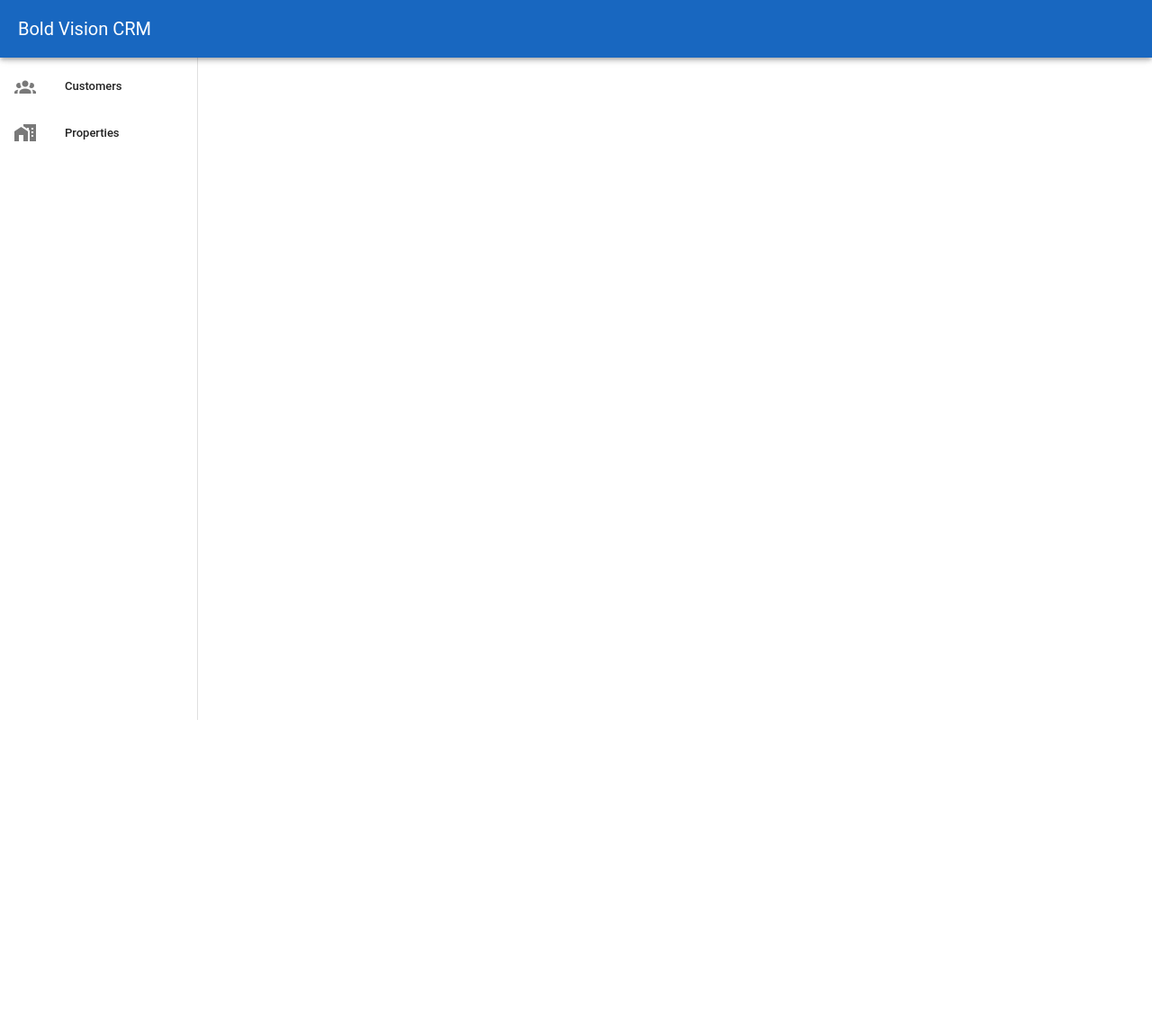
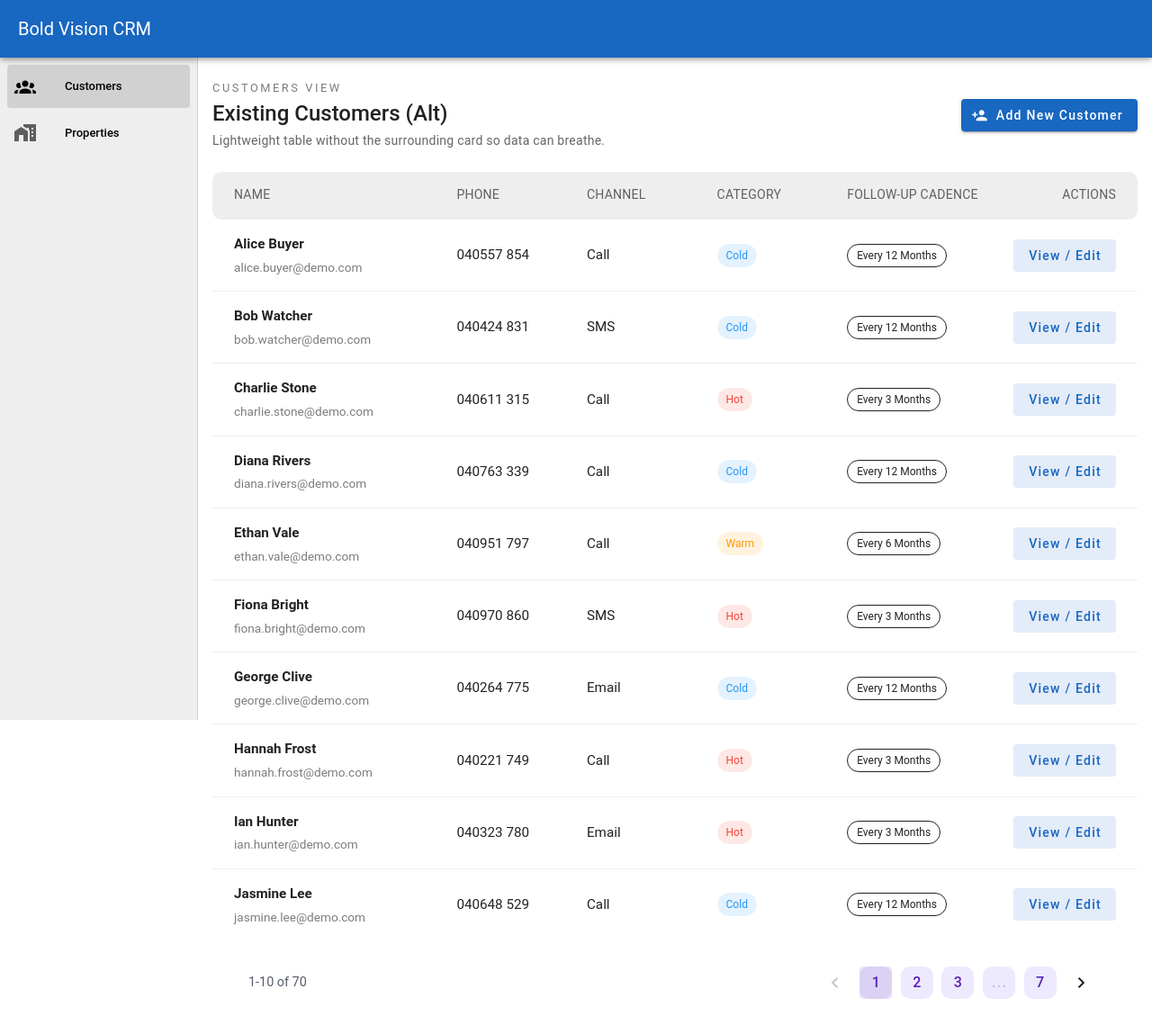
Before and after one commit to Sakada-lim/CRM-Project, a Vue app in the folder Bold_Vision_CRM/: page /customers in a window 1280 px wide. Shown: the whole page at 90% size. Before the commit the page ends 800 px from the top, so only its background shows below. Built offline with nearby package versions, Linux system fonts and the light colour scheme.

Commit message:
Design and implemented a new layout for the Customer page

```diff
--- a/Bold_Vision_CRM/src/App.vue
+++ b/Bold_Vision_CRM/src/App.vue
@@ -4,10 +4,10 @@
       <v-app-bar-title>Bold Vision CRM</v-app-bar-title>
     </v-app-bar>
 
-    <v-navigation-drawer app permanent width="220">
+    <v-navigation-drawer app permanent width="220" color="grey-lighten-3">
       <v-list nav dense>
         <v-list-item
-          :to="{ name: 'existing-customers' }"
+          :to="{ name: 'customers' }"
           link
           prepend-icon="mdi-account-group"
           title="Customers"
@@ -22,7 +22,7 @@
     </v-navigation-drawer>
 
     <v-main>
-      <v-container class="py-6">
+      <v-container class="py-6" >
         <router-view />
       </v-container>
     </v-main>
--- /dev/null
+++ b/Bold_Vision_CRM/src/components/base/BasePaginationFooter.vue
@@ -0,0 +1,114 @@
+<template>
+  <div class="pagination-footer" v-bind="$attrs">
+    <span v-if="label" class="pagination-label">{{ label }}</span>
+    <v-pagination
+      v-model="internalPage"
+      :length="length"
+      :total-visible="totalVisible"
+      :density="density"
+      class="pagination-control"
+    />
+  </div>
+</template>
+
+<script setup>
+import { computed, watch } from 'vue';
+
+const props = defineProps({
+  modelValue: {
+    type: Number,
+    default: 1,
+  },
+  length: {
+    type: Number,
+    required: true,
+  },
+  totalVisible: {
+    type: Number,
+    default: 5,
+  },
+  density: {
+    type: String,
+    default: 'comfortable',
+  },
+  label: {
+    type: String,
+    default: '',
+  },
+});
+
+const emit = defineEmits(['update:modelValue']);
+
+const clampValue = (value) => {
+  const parsed = Number(value) || 1;
+  const upperBound = Math.max(props.length || 1, 1);
+  if (parsed < 1) return 1;
+  if (parsed > upperBound) return upperBound;
+  return parsed;
+};
+
+const internalPage = computed({
+  get() {
+    return clampValue(props.modelValue);
+  },
+  set(value) {
+    emit('update:modelValue', clampValue(value));
+  },
+});
+
+watch(
+  () => props.length,
+  () => {
+    const clamped = clampValue(props.modelValue);
+    if (clamped !== props.modelValue) {
+      emit('update:modelValue', clamped);
+    }
+  }
+);
+</script>
+
+<style scoped>
+.pagination-footer {
+  --pagination-padding: 0 clamp(16px, 4vw, 40px);
+  --pagination-gap: 12px;
+  --pagination-margin-top: 24px;
+  display: flex;
+  align-items: center;
+  justify-content: space-between;
+  flex-wrap: wrap;
+  gap: var(--pagination-gap);
+  padding: var(--pagination-padding);
+  margin-top: var(--pagination-margin-top);
+}
+
+.pagination-label {
+  font-size: 0.9rem;
+  color: rgba(15, 23, 42, 0.7);
+}
+
+.pagination-control {
+  margin-left: auto;
+}
+
+.pagination-control :deep(.v-pagination__item) {
+  background-color: #ede9fe;
+  color: #5b21b6;
+  border-radius: 10px;
+}
+
+.pagination-control :deep(.v-pagination__item--active) {
+  background-color: #5b21b6;
+  color: white;
+}
+
+@media (max-width: 640px) {
+  .pagination-footer {
+    flex-direction: column;
+    align-items: flex-start;
+  }
+
+  .pagination-control {
+    margin-left: 0;
+  }
+}
+</style>
--- a/Bold_Vision_CRM/src/router/index.js
+++ b/Bold_Vision_CRM/src/router/index.js
@@ -1,11 +1,12 @@
-import { createRouter, createWebHistory } from 'vue-router'
-import HomeView from '../views/HomeView.vue'
+import { createRouter, createWebHistory } from 'vue-router';
+import HomeView from '../views/HomeView.vue';
 
-import ExistingCustomersView from '../views/CustomersView.vue'
-import CustomerDetailView from '../views/CustomerDetailView.vue'
+import CustomersView from '../views/CustomersView.vue';
+import CustomersModernView from '../views/CustomersModernView.vue';
+import CustomerDetailView from '../views/CustomerDetailView.vue';
 
-import PropertiesView from '../views/PropertiesView.vue'
-import PropertyDetailsView from '../views/PropertyDetailsView.vue'
+import PropertiesView from '../views/PropertiesView.vue';
+import PropertyDetailsView from '../views/PropertyDetailsView.vue';
 
 const router = createRouter({
   history: createWebHistory(import.meta.env.BASE_URL),
@@ -16,9 +17,15 @@ const router = createRouter({
       component: HomeView,
     },
     {
-      path: '/existing-customers',
-      name: 'existing-customers',
-      component: ExistingCustomersView,
+      path: '/customers',
+      name: 'customers',
+      component: CustomersModernView,
+      alias: ['/customers-modern'],
+    },
+    {
+      path: '/customers-legacy',
+      name: 'customers-legacy',
+      component: CustomersView,
     },
     {
       path: '/properties',
--- a/Bold_Vision_CRM/src/stores/customerStore.js
+++ b/Bold_Vision_CRM/src/stores/customerStore.js
@@ -2,7 +2,7 @@ import { defineStore } from 'pinia'
 
 export const useCustomerStore = defineStore('customers', {
   state: () => ({
-    customers: Array.from({ length: 50 }).map((_, i) => {
+    customers: Array.from({ length: 70 }).map((_, i) => {
       const id = i + 1
 
       const names = [
@@ -56,6 +56,16 @@ export const useCustomerStore = defineStore('customers', {
         'Zoe Harper',
         'Jonas Pike',
         'Rina Storm',
+        'Caleb Ortiz',
+        'Delia Brooks',
+        'Emilio Navarro',
+        'Freya Lang',
+        'Grayson Pierce',
+        'Helena Marsh',
+        'Imani Talbot',
+        'Jorge Salas',
+        'Kara West',
+        'Lennox Park',
       ]
 
       const name = names[i % names.length]
--- a/Bold_Vision_CRM/src/views/CustomerDetailView.vue
+++ b/Bold_Vision_CRM/src/views/CustomerDetailView.vue
@@ -238,7 +238,7 @@ if (original.value) {
 
 // breadcrumbs
 const breadcrumbs = computed(() => [
-  { title: 'Existing customers', to: { name: 'existing-customers' } },
+  { title: 'Existing customers', to: { name: 'customers' } },
   { title: editable.value.name || 'Customer details', disabled: true },
 ])
 
--- /dev/null
+++ b/Bold_Vision_CRM/src/views/CustomersModernView.vue
@@ -0,0 +1,328 @@
+<template>
+  <div class="customers-modern">
+    <div class="header-row">
+      <div>
+        <p class="eyebrow">Customers view</p>
+        <h2 class="text-h5 font-weight-medium mb-1">Existing Customers (Alt)</h2>
+        <p class="text-body-2 text-medium-emphasis">
+          Lightweight table without the surrounding card so data can breathe.
+        </p>
+      </div>
+
+      <v-btn
+        color="primary"
+        variant="elevated"
+        prepend-icon="mdi-account-plus"
+        class="text-capitalize"
+        @click="openAddCustomer"
+      >
+        Add New Customer
+      </v-btn>
+    </div>
+
+    <div class="customers-list mt-6">
+      <div class="list-header text-body-2 text-uppercase text-medium-emphasis" >
+        <span>Name</span>
+        <span>Phone</span>
+        <span>Channel</span>
+        <span>Category</span>
+        <span>Follow-up cadence</span>
+        <span class="text-right">Actions</span>
+      </div>
+
+      <template v-if="paginatedCustomers.length">
+        <div
+          v-for="customer in paginatedCustomers"
+          :key="customer.id"
+          class="list-row"
+        >
+          <div class="cell name">
+            <p class="title">{{ customer.name }}</p>
+            <p class="muted">{{ customer.email }}</p>
+          </div>
+          <div class="cell">
+            <span class="cell-label">Phone</span>
+            {{ customer.phone }}
+          </div>
+          <div class="cell text-capitalize">
+            <span class="cell-label">Channel</span>
+            {{ customer.channel }}
+          </div>
+          <div class="cell">
+            <span class="cell-label">Category</span>
+            <v-chip :color="categoryColor(customer.category)" text-color="white" size="small">
+              {{ customer.category }}
+            </v-chip>
+          </div>
+          <div class="cell">
+            <span class="cell-label">Follow-up Cadence</span>
+            <v-chip size="small" variant="outlined" class="text-capitalize">
+              {{ customer.followUpCadence }}
+            </v-chip>
+          </div>
+          <div class="cell actions">
+            <span class="cell-label">Actions</span>
+            <v-btn :to="`/customers/${customer.id}`" variant="tonal" color="primary" class="text-capitalize">
+              View / Edit
+            </v-btn>
+          </div>
+        </div>
+      </template>
+
+      <div v-else class="empty-state">
+        <p>No customers yet.</p>
+      </div>
+    </div>
+
+    <BasePaginationFooter
+      v-if="customers.length"
+      v-model="currentPage"
+      :length="pageCount"
+      :total-visible="4"
+      :label="rangeLabel"
+    />
+
+    <BaseDialog
+      v-model="showAddCustomer"
+      title="Add new customer"
+      confirm-text="Add customer"
+      @confirm="handleAddCustomer"
+      @cancel="resetNewCustomer"
+    >
+      <CustomerForm v-model="newCustomer" />
+    </BaseDialog>
+  </div>
+</template>
+
+<script setup>
+import { computed, ref, watch } from 'vue';
+import { useCustomerStore } from '../stores/customerStore';
+import BaseDialog from '../components/base/BaseDialog.vue';
+import CustomerForm from '../components/customer/CustomerForm.vue';
+import BasePaginationFooter from '../components/base/BasePaginationFooter.vue';
+
+const store = useCustomerStore();
+const customers = computed(() => store.customers);
+
+const showAddCustomer = ref(false);
+const page = ref(1);
+const itemsPerPage = 10;
+
+const newCustomer = ref({
+  name: '',
+  phone: '',
+  email: '',
+  channel: 'Call',
+  category: 'Cold',
+  interestedProperty: '',
+  notes: '',
+});
+
+function openAddCustomer() {
+  resetNewCustomer();
+  showAddCustomer.value = true;
+}
+
+function resetNewCustomer() {
+  newCustomer.value = {
+    name: '',
+    phone: '',
+    email: '',
+    channel: 'Call',
+    category: 'Cold',
+    interestedProperty: '',
+    notes: '',
+  };
+}
+
+function handleAddCustomer() {
+  if (!newCustomer.value.name || !newCustomer.value.phone || !newCustomer.value.category) {
+    alert('Please fill in name, phone, and category.');
+    return;
+  }
+
+  store.addCustomer({ ...newCustomer.value });
+  showAddCustomer.value = false;
+  resetNewCustomer();
+}
+
+const pageCount = computed(() => Math.max(1, Math.ceil(customers.value.length / itemsPerPage) || 1));
+
+const currentPage = computed({
+  get() {
+    return Math.min(Math.max(page.value, 1), pageCount.value);
+  },
+  set(value) {
+    const parsed = Number(value) || 1;
+    page.value = Math.min(Math.max(parsed, 1), pageCount.value);
+  },
+});
+
+const paginatedCustomers = computed(() => {
+  const start = (currentPage.value - 1) * itemsPerPage;
+  return customers.value.slice(start, start + itemsPerPage);
+});
+
+const rangeLabel = computed(() => {
+  if (!customers.value.length) {
+    return '0 results';
+  }
+
+  const start = (currentPage.value - 1) * itemsPerPage + 1;
+  const end = Math.min(currentPage.value * itemsPerPage, customers.value.length);
+  return `${start}-${end} of ${customers.value.length}`;
+});
+
+watch(
+  () => customers.value.length,
+  () => {
+    if (page.value > pageCount.value) {
+      page.value = pageCount.value;
+    }
+  }
+);
+
+function categoryColor(cat) {
+  switch (cat) {
+    case 'Hot':
+      return 'red';
+    case 'Warm':
+      return 'orange';
+    default:
+      return 'blue';
+  }
+}
+
+</script>
+
+<style scoped>
+.header-row {
+  display: flex;
+  align-items: center;
+  justify-content: space-between;
+  flex-wrap: wrap;
+  gap: 16px;
+}
+
+.eyebrow {
+  text-transform: uppercase;
+  letter-spacing: 0.2em;
+  font-size: 0.8rem;
+  margin-bottom: 4px;
+  color: #7c7c7c;
+}
+
+.customers-list {
+  border-radius: 0;
+  background: transparent;
+  box-shadow: none;
+}
+
+.list-header,
+.list-row {
+  display: grid;
+  grid-template-columns: 1.8fr 1fr 1fr 1fr 1.2fr 1fr;
+  gap: 16px;
+  padding: 16px clamp(12px, 2.5vw, 24px);
+  align-items: center;
+}
+
+.list-header {
+  letter-spacing: 0.08em;
+  border-bottom: 1px solid #ebeef4;
+  background-color: #EEEEEE;
+  border-radius: 10px;
+
+}
+
+.list-row {
+  border-bottom: 1px solid #edeff3;
+  background-color: white;
+}
+
+.list-row:last-of-type {
+  border-bottom: none;
+}
+
+.cell {
+  font-size: 0.95rem;
+}
+
+.cell-label {
+  font-size: 0.75rem;
+  text-transform: uppercase;
+  letter-spacing: 0.08em;
+  color: #94a3b8;
+  margin-bottom: 4px;
+  display: none;
+}
+
+.cell.name .title {
+  font-weight: 600;
+  margin-bottom: 4px;
+}
+
+.cell.name .muted {
+  color: #7c7c7c;
+  font-size: 0.85rem;
+}
+
+.actions {
+  text-align: right;
+}
+
+.empty-state {
+  padding: 40px 24px;
+  text-align: center;
+  color: #7c7c7c;
+}
+
+@media (max-width: 1024px) {
+  .customers-modern {
+    padding-inline: 16px;
+  }
+
+  .list-header {
+    display: none;
+  }
+
+  .list-row {
+    grid-template-columns: repeat(auto-fit, minmax(220px, 1fr));
+    padding: 16px 18px;
+    gap: 16px;
+  }
+
+  .list-row .cell.name {
+    grid-column: 1 / -1;
+  }
+
+  .list-row .cell {
+    padding-right: 8px;
+  }
+
+  .cell-label {
+    display: block;
+  }
+}
+
+@media (max-width: 640px) {
+  .list-row {
+    grid-template-columns: 1fr;
+    padding: 12px 14px;
+  }
+
+  .list-row .cell {
+    padding-right: 0;
+  }
+
+  .actions {
+    text-align: left;
+  }
+
+  .actions .v-btn {
+    width: 100%;
+    justify-content: center;
+  }
+}
+
+</style>
--- a/Bold_Vision_CRM/src/views/CustomersView.vue
+++ b/Bold_Vision_CRM/src/views/CustomersView.vue
@@ -22,7 +22,7 @@
         <v-data-table
           :headers="headers"
           :items="customers"
-          :items-per-page="5"
+          :items-per-page="10"
           class="elevation-1"
         >
           <template #item.category="{ item }">
```
